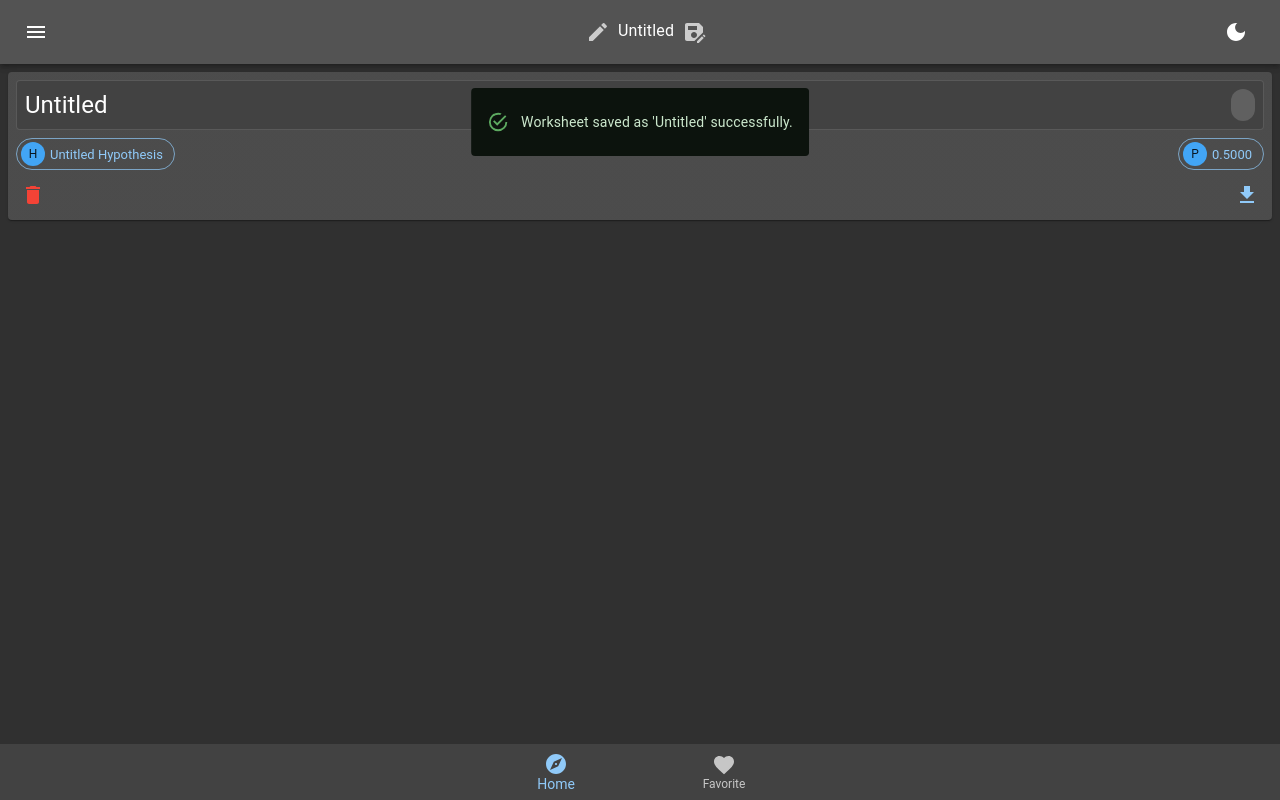
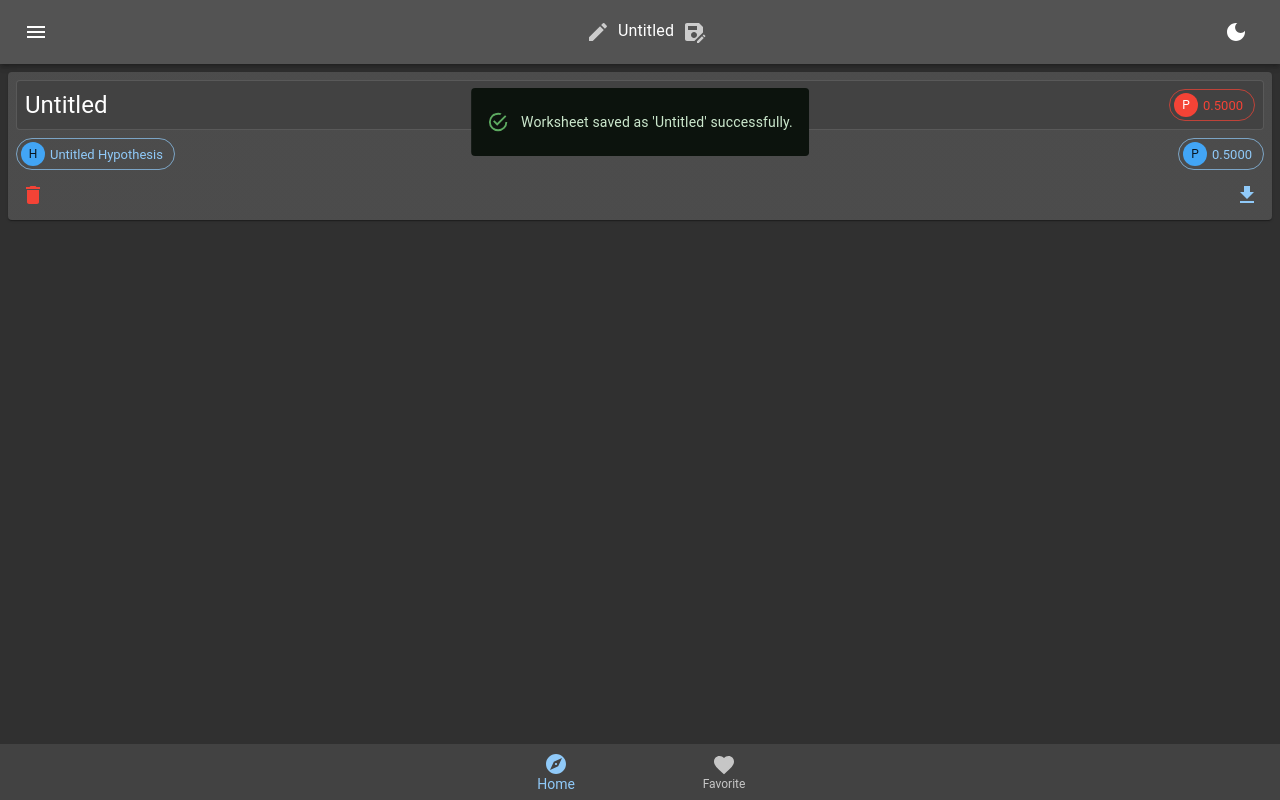
Before and after one commit to quantumsnowball/bayes-domain, a Next.js app: page /favorite in a window 1280 px wide. Both pictures are taken after a click on the button 694 px from the left and 32 px from the top of the page. Built offline with nearby package versions, Linux system fonts and the light colour scheme.

Commit message:
layout: show posterior for each summary

```diff
--- a/components/Pages/Favorite/Summary.tsx
+++ b/components/Pages/Favorite/Summary.tsx
@@ -1,4 +1,4 @@
-import { Avatar, Chip, IconButton, Paper, Typography } from "@mui/material"
+import { Avatar, Chip, IconButton, Paper, Typography, useTheme } from "@mui/material"
 import { FC } from "react"
 import { Content } from "../../../types"
 import DeleteIcon from '@mui/icons-material/Delete'
@@ -18,8 +18,21 @@ const Summary: FC<SummaryProps> = ({ content }) => {
   const dispatch = useDispatch()
   const removeFavorite = (title: string) => dispatch(favoriteActions.removeItem(title))
   const setContent = (content: Content) => dispatch(contentActions.setContent(content))
+  const theme = useTheme()
 
-  const TitleRow = () =>
+  const TitleRow = () => {
+    const posterior = content.evidence.reduce(
+      (p_H: number, ev: Evidence) => {
+        const p_H_null = 1 - p_H
+        const p_E_given_H = ev.likelihood
+        const p_E_given_H_null = ev.normalizer
+        const p_E = (p_H * p_E_given_H + p_H_null * p_E_given_H_null)
+        const p_H_given_E = p_E_given_H / p_E * p_H
+        return p_H_given_E
+      },
+      content.hypothesis.prior)
+
+    return (
       <Paper
         elevation={1}
         variant='outlined'
@@ -35,9 +48,20 @@ const Summary: FC<SummaryProps> = ({ content }) => {
           <Typography variant='h5'>
             {content.title}
           </Typography>
-        <Chip />
+          <Chip
+            avatar={
+              <Avatar sx={{ bgcolor: theme.palette.error.main }}>
+                <span style={{ color: 'white' }}>P</span>
+              </Avatar>
+            }
+            label={posterior.toFixed(4)}
+            variant='outlined'
+            color='error'
+          />
         </Box >
       </Paper>
+    )
+  }
 
   const HypothesisRow = () =>
     <Box
```
Lines whose indentation alone changed are shown as unchanged.
